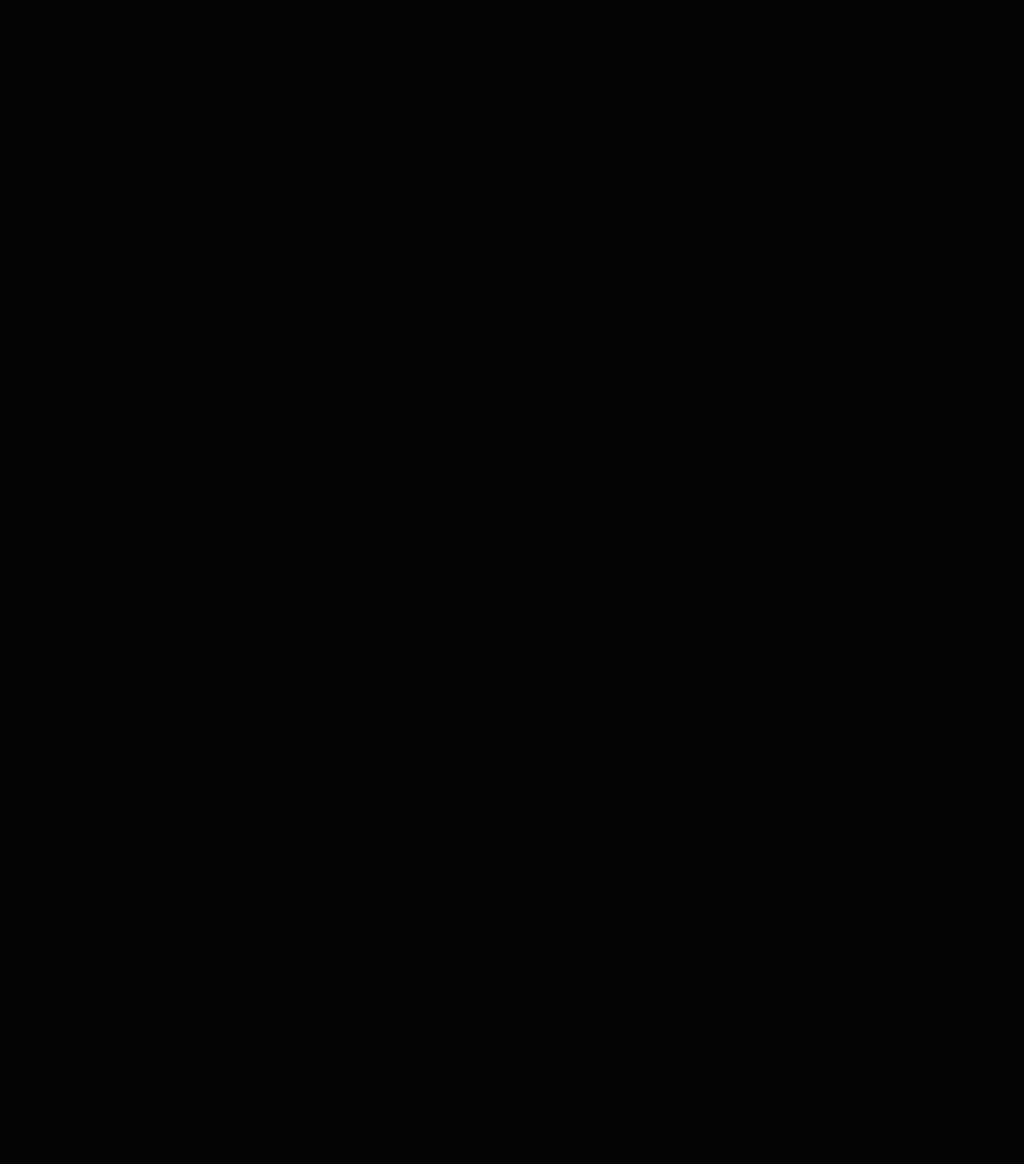
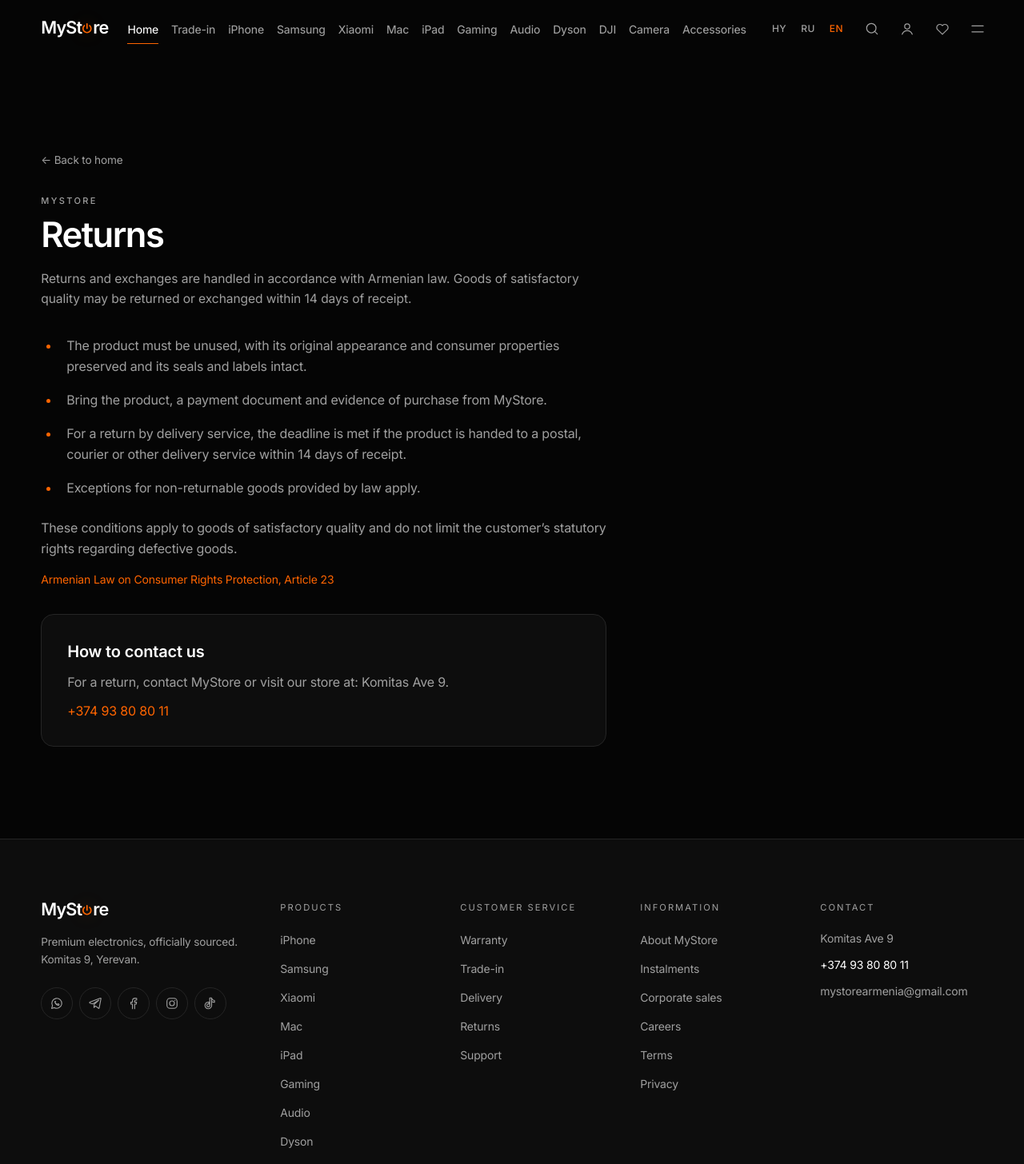
Before and after one commit to mystorearmenia-collab/mystore, a Next.js app: page /en/returns in a window 1280 px wide. Before the commit this address had no page. Shown: the top 1456 px of the page at 80% size. Before the commit the page ends 800 px from the top, so only its background shows below. Built offline with nearby package versions, Linux system fonts and the light colour scheme.

Commit message:
Publish fourteen-day return conditions and connect footer link

```diff
--- /dev/null
+++ b/app/[locale]/returns/page.tsx
@@ -0,0 +1,55 @@
+import type { Metadata } from "next";
+import { getTranslations, setRequestLocale } from "next-intl/server";
+import { notFound } from "next/navigation";
+import Header from "@/components/Header";
+import Footer from "@/components/Footer";
+import { Link } from "@/i18n/navigation";
+import { routing, type Locale } from "@/i18n/routing";
+import { store, storeAddress } from "@/lib/catalog";
+
+type PageProps = { params: Promise<{ locale: string }> };
+
+export function generateStaticParams() {
+  return routing.locales.map((locale) => ({ locale }));
+}
+
+export async function generateMetadata({ params }: PageProps): Promise<Metadata> {
+  const { locale } = await params;
+  const t = await getTranslations({ locale, namespace: "returns" });
+  return { title: `${t("title")} — MyStore`, description: t("lede") };
+}
+
+export default async function ReturnsPage({ params }: PageProps) {
+  const { locale } = await params;
+  if (!routing.locales.includes(locale as Locale)) notFound();
+  setRequestLocale(locale);
+  const t = await getTranslations("returns");
+  const tCategory = await getTranslations("category");
+  const terms = t.raw("terms") as string[];
+  return (
+    <>
+      <Header />
+      <main className="pt-[72px]">
+        <div className="shell section">
+          <Link href="/" className="mb-8 inline-flex text-[0.85rem] text-muted transition-colors hover:text-orange">← {tCategory("backHome")}</Link>
+          <div className="max-w-[70ch]">
+            <p className="eyebrow mb-3">MyStore</p>
+            <h1 className="h2">{t("title")}</h1>
+            <p className="lede mt-5">{t("lede")}</p>
+            <ul className="mt-8 list-disc space-y-4 pl-6 leading-relaxed text-muted marker:text-orange">
+              {terms.map((term, index) => <li key={index} className="pl-2">{term}</li>)}
+            </ul>
+            <p className="mt-6 leading-relaxed text-muted">{t("rights")}</p>
+            <a href="https://www.arlis.am/hy/acts/67148/latest" target="_blank" rel="noopener noreferrer" className="mt-4 inline-flex text-sm text-orange hover:underline">{t("law")}</a>
+            <section className="mt-8 rounded-2xl border border-line bg-surface p-6 sm:p-8">
+              <h2 className="text-xl font-semibold">{t("contactTitle")}</h2>
+              <p className="mt-3 text-muted">{t("contact")} {storeAddress(locale as Locale)}.</p>
+              <a href={`tel:${store.phone.replace(/\s/g, "")}`} className="mt-3 inline-flex text-orange hover:underline">{store.phone}</a>
+            </section>
+          </div>
+        </div>
+      </main>
+      <Footer />
+    </>
+  );
+}
--- a/components/Footer.tsx
+++ b/components/Footer.tsx
@@ -25,7 +25,7 @@
 
   const columns = [
     { title: t("products"), links: productLinks },
-    { title: t("service"), links: serviceLinks.flatMap((label, index) => index === 1 ? [] : [{ label, href: index === 0 ? "/warranty" : index === 2 ? "/trade-in" : index === 3 ? "/delivery" : "/" }]) },
+    { title: t("service"), links: serviceLinks.flatMap((label, index) => index === 1 ? [] : [{ label, href: index === 0 ? "/warranty" : index === 2 ? "/trade-in" : index === 3 ? "/delivery" : index === 4 ? "/returns" : "/" }]) },
     { title: t("information"), links: infoLinks.map((label) => ({ label, href: "/" })) },
   ];
 
--- a/messages/en.json
+++ b/messages/en.json
@@ -225,5 +225,19 @@
     "timeTitle": "Delivery time",
     "timeText": "Delivery takes 1–2 days.",
     "contact": "For delivery questions, contact MyStore:"
+  },
+  "returns": {
+    "title": "Returns",
+    "lede": "Returns and exchanges are handled in accordance with Armenian law. Goods of satisfactory quality may be returned or exchanged within 14 days of receipt.",
+    "terms": [
+      "The product must be unused, with its original appearance and consumer properties preserved and its seals and labels intact.",
+      "Bring the product, a payment document and evidence of purchase from MyStore.",
+      "For a return by delivery service, the deadline is met if the product is handed to a postal, courier or other delivery service within 14 days of receipt.",
+      "Exceptions for non-returnable goods provided by law apply."
+    ],
+    "rights": "These conditions apply to goods of satisfactory quality and do not limit the customer’s statutory rights regarding defective goods.",
+    "law": "Armenian Law on Consumer Rights Protection, Article 23",
+    "contactTitle": "How to contact us",
+    "contact": "For a return, contact MyStore or visit our store at:"
   }
 }
--- a/messages/hy.json
+++ b/messages/hy.json
@@ -225,5 +225,19 @@
     "timeTitle": "Առաքման ժամկետը",
     "timeText": "Առաքումն իրականացվում է 1–2 օրվա ընթացքում։",
     "contact": "Առաքման հարցերով կապվեք MyStore-ի հետ՝"
+  },
+  "returns": {
+    "title": "Ապրանքի վերադարձ",
+    "lede": "Վերադարձը և փոխանակումն իրականացվում են ՀՀ օրենսդրության համաձայն։ Պատշաճ որակի ապրանքը կարող է վերադարձվել կամ փոխանակվել այն ստանալու օրվանից 14 օրվա ընթացքում։",
+    "terms": [
+      "Ապրանքը չպետք է օգտագործված լինի։ Պետք է պահպանված լինեն ապրանքատեսքը և սպառողական հատկանիշները, իսկ կապարակնիքներն ու ապրանքային պիտակները՝ չխախտված։",
+      "Դիմելիս ներկայացրեք ապրանքը, վճարումը հաստատող փաստաթուղթը և MyStore-ից գնումը հաստատող ապացույցը։",
+      "Հետ ուղարկելիս ժամկետը համարվում է պահպանված, եթե ապրանքը ստանալու օրվանից 14 օրվա ընթացքում այն հանձնվել է փոստային, սուրհանդակային կամ այլ առաքման ծառայության։",
+      "Կիրառվում են օրենքով նախատեսված բացառությունները վերադարձման ոչ ենթակա ապրանքների համար։"
+    ],
+    "rights": "Այս պայմանները վերաբերում են պատշաճ որակի ապրանքներին և չեն սահմանափակում ապրանքի թերությունների դեպքում գնորդի՝ օրենքով սահմանված իրավունքները։",
+    "law": "ՀՀ «Սպառողների իրավունքների պաշտպանության մասին» օրենք, հոդված 23",
+    "contactTitle": "Ինչպես դիմել",
+    "contact": "Վերադարձի հարցերով կապվեք MyStore-ի հետ կամ այցելեք խանութ՝"
   }
 }
--- a/messages/ru.json
+++ b/messages/ru.json
@@ -225,5 +225,19 @@
     "timeTitle": "Срок доставки",
     "timeText": "Доставка осуществляется в течение 1–2 дней.",
     "contact": "По вопросам доставки свяжитесь с MyStore:"
+  },
+  "returns": {
+    "title": "Возврат товара",
+    "lede": "Возврат и обмен осуществляются в соответствии с законодательством Республики Армения. Товар надлежащего качества можно вернуть или обменять в течение 14 дней со дня его получения.",
+    "terms": [
+      "Товар не должен быть использован. Его товарный вид и потребительские свойства должны быть сохранены, пломбы и товарные ярлыки — не нарушены.",
+      "При обращении предоставьте товар и документ, подтверждающий оплату, а также подтверждение покупки в MyStore.",
+      "При отправке товара обратно срок считается соблюдённым, если в течение 14 дней со дня получения товар передан почтовой, курьерской или другой службе доставки.",
+      "Применяются предусмотренные законом исключения для товаров, не подлежащих возврату."
+    ],
+    "rights": "Эти условия относятся к товарам надлежащего качества и не ограничивают установленные законом права покупателя при обнаружении недостатков товара.",
+    "law": "Закон РА «О защите прав потребителей», статья 23",
+    "contactTitle": "Как обратиться",
+    "contact": "По вопросам возврата свяжитесь с MyStore или обратитесь в магазин по адресу:"
   }
 }
```
